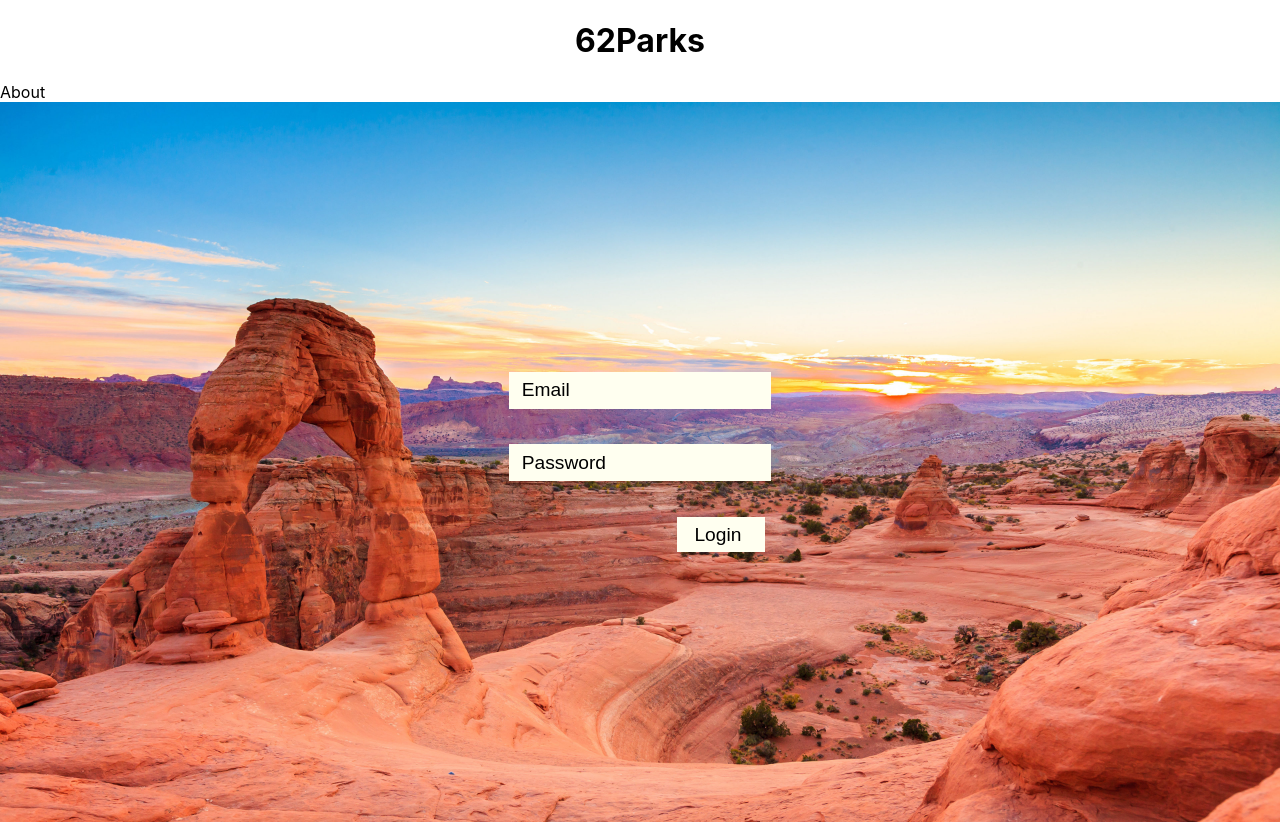
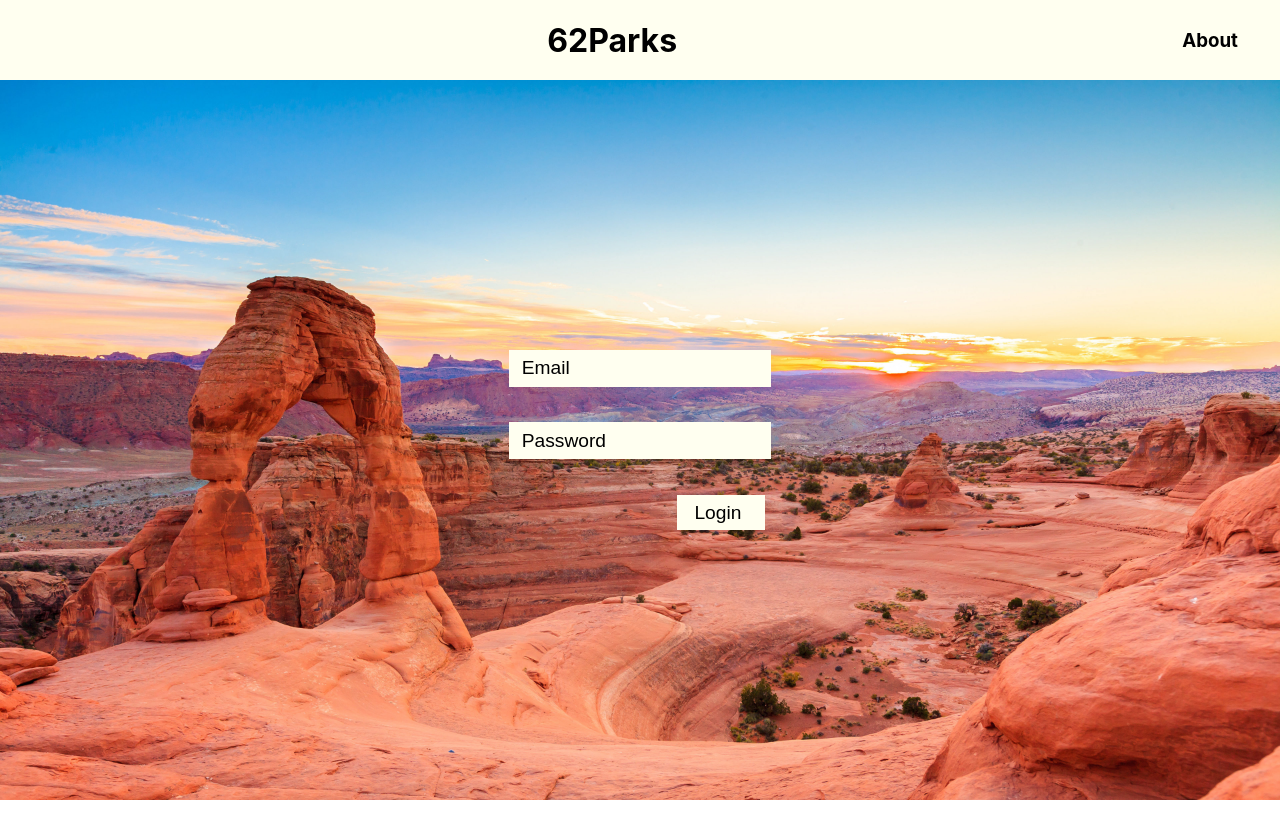
Before and after one commit to MattRodigheri/61Parks, a React (Create React App) app: page / in a window 1280 px wide. After the commit the page ends 800 px from the top, so only its background shows below. Built offline with nearby package versions, Linux system fonts and the light colour scheme.

Commit message:
refactored header for react router

```diff
--- a/src/App.css
+++ b/src/App.css
@@ -1,3 +1,29 @@
+header {
+  background-color: ivory;
+  display: grid;
+  grid-template-columns: auto auto auto;
+  grid-template-rows: 10vh;
+  grid-template-areas: ". title about";
+}
+
+.title {
+  grid-area: title;
+  justify-self: center;
+  align-self: center;
+}
+
+a {
+  color: black;
+  text-decoration: none;
+}
+
+.about-link {
+  grid-area: about;
+  justify-self: end;
+  align-self: center;
+  padding-right: 10%;
+}
+
 .form-container {
   height: 90vh;
   display: flex;
@@ -31,29 +57,3 @@ form input[type="submit"] {
   margin-left: auto;
   padding-left: 0;
 }
-
-.Header {
-  background-color: ivory;
-  display: grid;
-  grid-template-columns: auto auto auto;
-  grid-template-rows: 10vh;
-  grid-template-areas: ". title about";
-}
-
-.title {
-  grid-area: title;
-  justify-self: center;
-  align-self: center;
-}
-
-a {
-  color: black;
-  text-decoration: none;
-}
-
-.about-link {
-  grid-area: about;
-  justify-self: end;
-  align-self: center;
-  padding-right: 10%;
-}
--- a/src/components/App.js
+++ b/src/components/App.js
@@ -7,11 +7,15 @@ import "../App.css";
 function App() {
   return (
     <Router>
-      <h1 className="title">62Parks</h1>
       <div>
-        <nav>
-          <Link to="/about">About</Link>
-        </nav>
+        <header>
+          <h1 className="title">62Parks</h1>
+          <nav className="about-link">
+            <Link to="/about">
+              <h3>About</h3>
+            </Link>
+          </nav>
+        </header>
         <Switch>
           <Route path="/about">
             <About />
```
